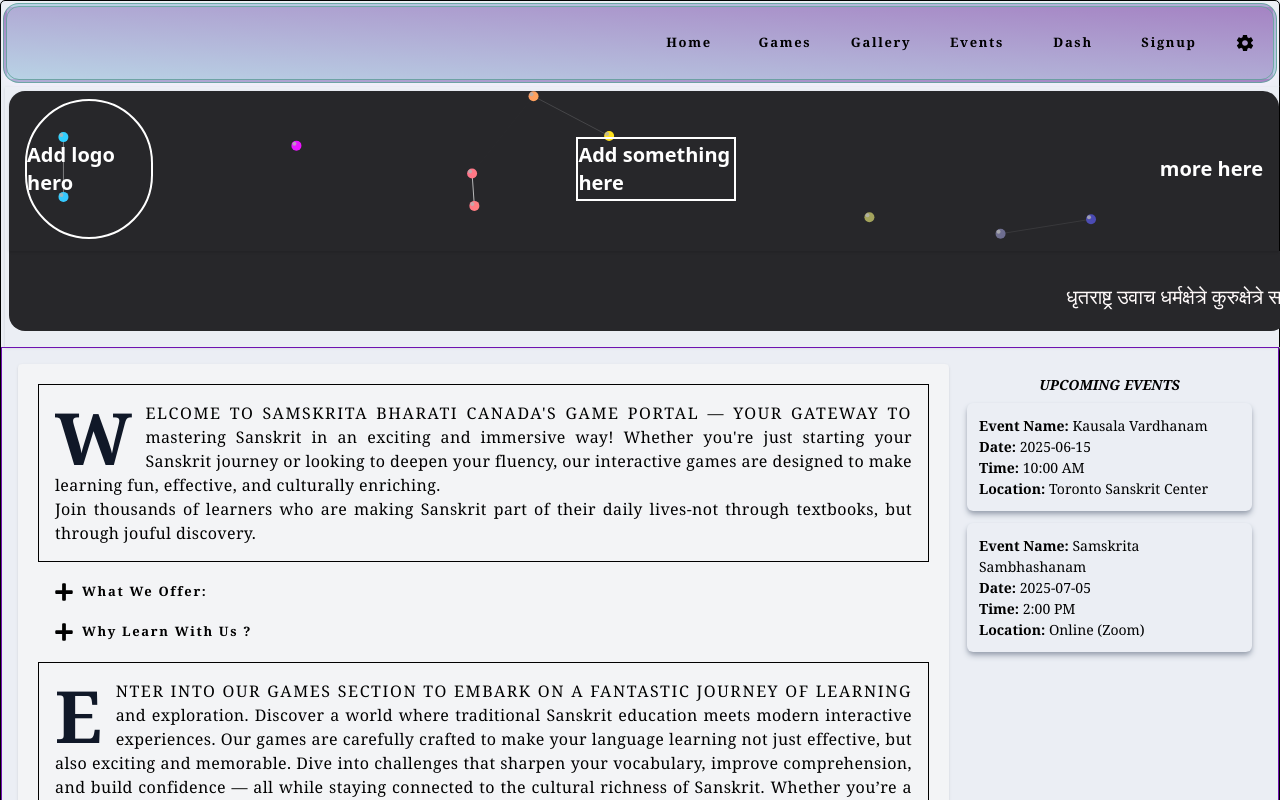
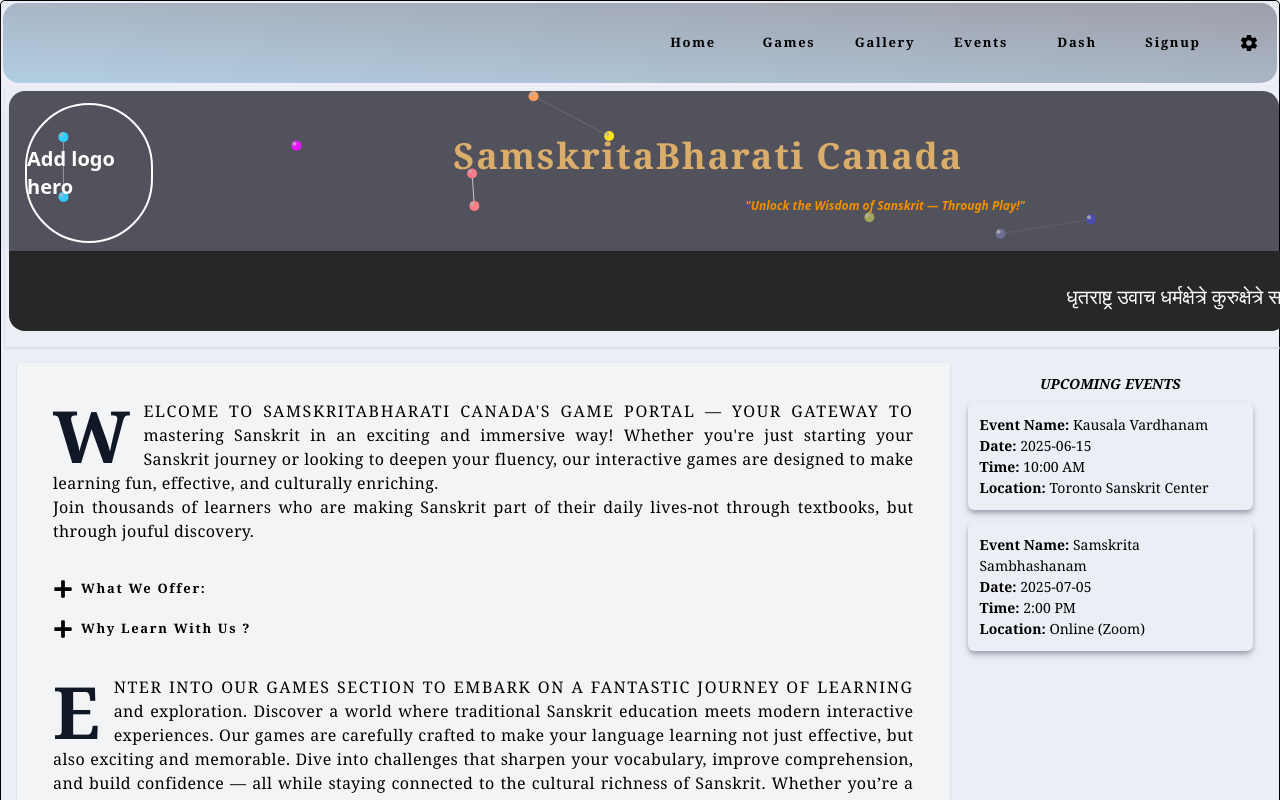
Before and after one commit to gcbhoj/MyFirst, a React (Vite) app: page / in a window 1280 px wide. Shown: the top 800 px of the page. Built offline with nearby package versions, Linux system fonts and the light colour scheme.

Commit message:
Home Page Complete except logo

```diff
--- a/src/Pages/HomePage.jsx
+++ b/src/Pages/HomePage.jsx
@@ -7,7 +7,7 @@
   return (
     <>
       <Hero />
-      <div className="grid grid-cols-4 grid-rows-4 gap-2 p-4 border border-purple-800">
+      <div className="grid grid-cols-4 grid-rows-4 gap-2 p-4">
         <div className="col-span-3 row-span-4 bg-gray-100 p-4 rounded shadow">
           <HomePageContent />
         </div>
--- a/src/components/Footer.jsx
+++ b/src/components/Footer.jsx
@@ -5,7 +5,7 @@
 
 const Footer = () => {
   return (
-    <footer className="m-1 h-36 bg-[rgba(190,206,241,0.3)] rounded-2xl shadow-md shadow-gray-500">
+    <footer className="m-1 h-36 bg-gradient-to-bl from-zinc-400 to-[rgba(172,203,225,0.9)] shadow-md shadow-[rgba(245,239,255,.6)] rounded-2xl">
       <div className="grid grid-rows-[1fr_2rem] h-full">
         {/* Top Section */}
         <div className="m-.5 mb-0 grid grid-cols-[10rem_1fr_6rem]">
--- a/src/components/Hero.jsx
+++ b/src/components/Hero.jsx
@@ -1,6 +1,7 @@
 import React, { useEffect } from "react";
 import SlokComponent from "./SlokComponent.jsx";
 import { Effects } from "../animations/ConstillationEffect/Effect.js";
+import HeroMiddle from "./HeroMiddle.jsx";
 
 const Hero = () => {
   useEffect(() => {
@@ -37,16 +38,15 @@
 
   return (
     <div className="w-full h-65 m-1 rounded-b-none flex flex-col mb-0 shadow-sm shadow-gray-300">
-      <div className="relative rounded-2xl h-40 mt-1 ml-1 mr-1 bg-zinc-800 rounded-b-none overflow-hidden shadow-sm">
-        <div className="absolute top-2 left-0 right-0 px-4 flex justify-between items-center z-10 text-white font-bold text-xl w-full">
-          <div className="border-2 w-32 h-35 rounded-full flex items-center justify-center">
+      <div className="relative rounded-2xl h-40 mt-1 ml-1 mr-1 bg-zinc-600 rounded-b-none overflow-hidden shadow-sm">
+        <div className="absolute top-2 left-0 right-0 px-4 flex items-center z-10 text-white font-bold text-xl w-full">
+          <div className="border-2 w-36 h-35 rounded-full flex items-center justify-center">
             <h3>Add logo hero</h3>
           </div>
-          <div className="border-2 w-40 h-16 flex items-center justify-center">
-            <h3>Add something here</h3>
+          <div className="h-35 w-full m-1 p-1 flex flex-col flex-wrap">
+            <HeroMiddle/>
           </div>
-          <div className="">more here</div>
-        </div>
+                </div>
 
         <canvas id="constillationEffect" className="w-full h-full z-0"></canvas>
       </div>
--- /dev/null
+++ b/src/components/HeroMiddle.jsx
@@ -0,0 +1,21 @@
+import React from "react";
+
+const HeroMiddle = () => {
+  return (
+    <div className="w-full h-full grid grid-cols-3 grid-rows-3 p-4">
+      {/* Full-width banner at the top spanning all columns */}
+      <div className="col-span-3 row-span-2 flex flex-col items-center justify-center text-center">
+        <h3 className="text-xl font-semibold font-serif text-[#DBAD6A] text-[36px] tracking-[.05em]">
+          <strong>SamskritaBharati Canada</strong>
+        </h3>
+      </div>
+
+      {/* Bottom message starting from column 2 and spanning 2 columns */}
+      <div className="col-start-2 col-span-2 row-start-3 flex items-center justify-center italic text-[#F18F01] text-[12px] text-center">
+        <h3>"Unlock the Wisdom of Sanskrit — Through Play!"</h3>
+      </div>
+    </div>
+  );
+};
+
+export default HeroMiddle;
--- a/src/components/HomePageContent.jsx
+++ b/src/components/HomePageContent.jsx
@@ -6,8 +6,8 @@
 const HomePageContent = () => {
   return (
     <>
-      <p className="border font-serif tracking-[0.025rem] text-justify first-letter:float-left first-letter:mr-3 first-letter:text-7xl first-letter:font-bold first-letter:text-gray-900 first-line:tracking-widest first-line:uppercase m-1 p-4 ">
-        Welcome to Samskrita Bharati Canada's Game Portal — your gateway to
+      <p className="font-serif tracking-[0.025rem] text-justify first-letter:float-left first-letter:mr-3 first-letter:text-7xl first-letter:font-bold first-letter:text-gray-900 first-line:tracking-widest first-line:uppercase m-1 p-4 ">
+        Welcome to SamskritaBharati Canada's Game Portal — your gateway to
         mastering Sanskrit in an exciting and immersive way! Whether you're just
         starting your Sanskrit journey or looking to deepen your fluency, our
         interactive games are designed to make learning fun, effective, and
--- a/src/components/HomePageFinalContent.jsx
+++ b/src/components/HomePageFinalContent.jsx
@@ -3,7 +3,7 @@
 const HomePageFinalContent = () => {
   return (
     <>
-      <h3 className="border font-serif tracking-[0.025rem] text-justify first-letter:float-left first-letter:mr-3 first-letter:text-7xl first-letter:font-bold first-letter:text-gray-900 first-line:tracking-widest first-line:uppercase m-1 p-4">
+      <h3 className="font-serif tracking-[0.025rem] text-justify first-letter:float-left first-letter:mr-3 first-letter:text-7xl first-letter:font-bold first-letter:text-gray-900 first-line:tracking-widest first-line:uppercase m-1 p-4">
         Enter into our Games Section to embark on a fantastic journey of
         learning and exploration. Discover a world where traditional Sanskrit
         education meets modern interactive experiences. Our games are carefully
--- a/src/components/Navbar.jsx
+++ b/src/components/Navbar.jsx
@@ -20,7 +20,7 @@
   }, [isSettingsMenuOpen]);
 
   return (
-    <div className="relative border-4 border-double border-[rgba(93,163,153,0.8)] m-0.5 max-w-full h-20 rounded-2xl bg-gradient-to-bl from-[rgba(147,104,183,0.8)] to-[rgba(172,203,225,0.8)] shadow-md shadow-[rgba(245,239,255,.6)] flex items-center justify-end mb-0 ">
+    <div className="relative  border-[rgba(93,163,153,0.8)] m-0.5 max-w-full h-20 rounded-2xl bg-gradient-to-bl from-zinc-400 to-[rgba(172,203,225,0.9)] shadow-md shadow-[rgba(245,239,255,.6)] flex items-center justify-end mb-0 ">
       <div className="flex flex-wrap items-center gap-4">
         <Link to={"/"}>
           <Button width="w-20" height="h-12" label="Home" border="border-0" />
```
